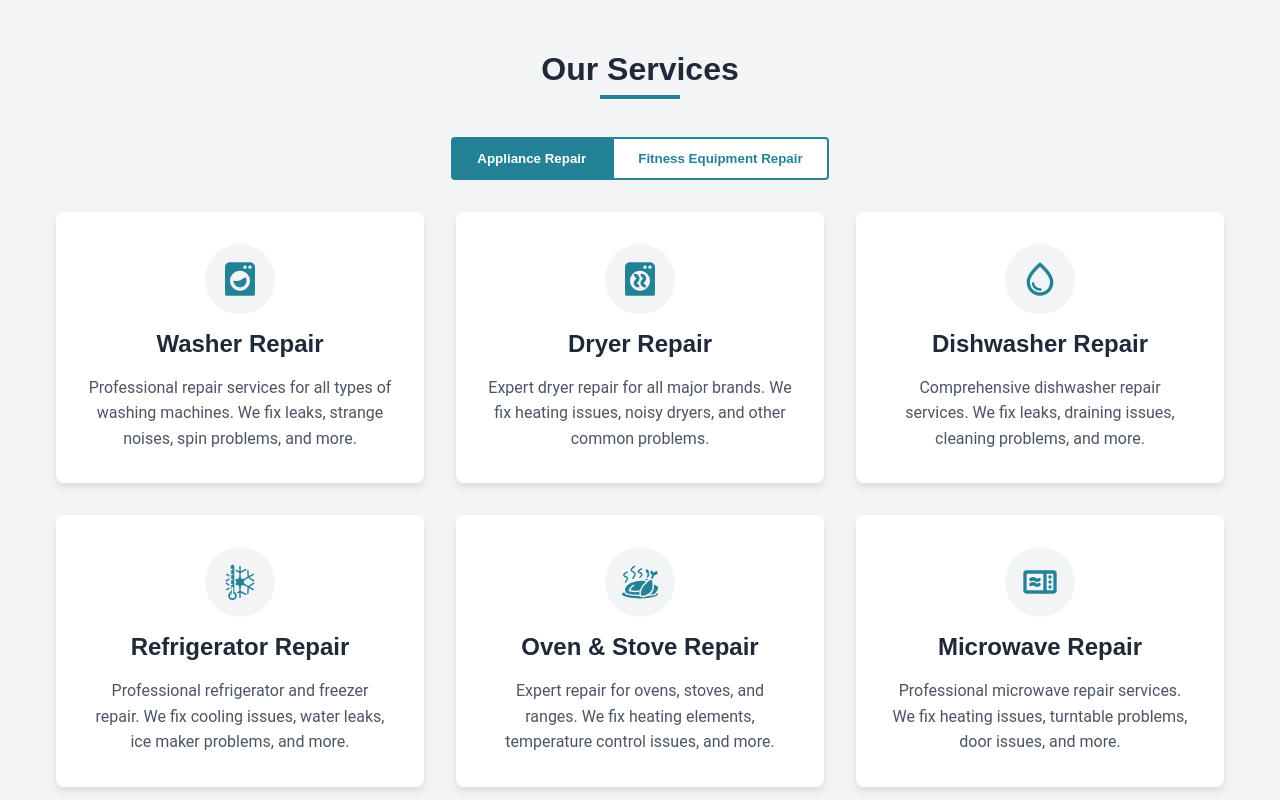
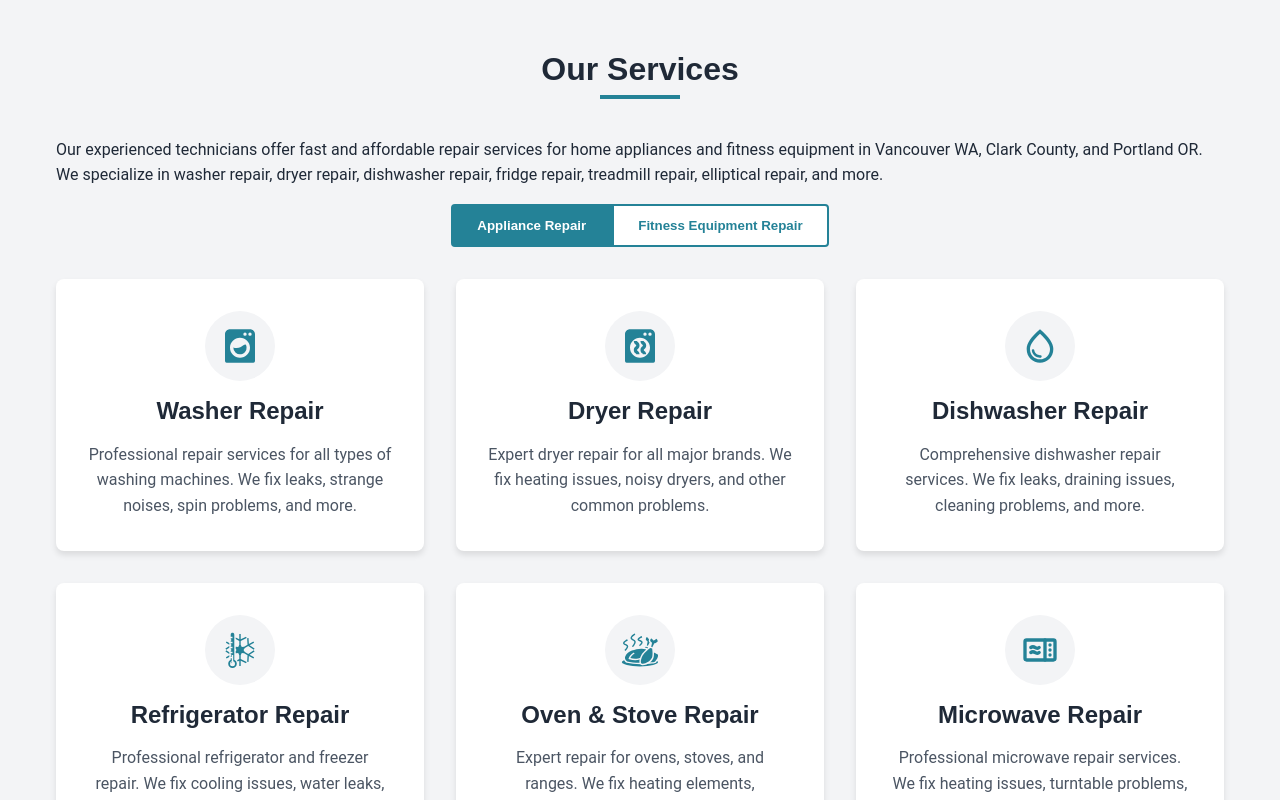
Before and after one commit to pdxserg/appliance-repair-spa, a React (Vite) app: page / in a window 1280 px wide. Shown: the part 900-1700 px from the top of the page. Built offline with nearby package versions, Linux system fonts and the light colour scheme.

Commit message:
fix: optimisation

```diff
--- a/index.html
+++ b/index.html
@@ -1,5 +1,7 @@
 <!doctype html>
 <html lang="en-US">
+
+
 <head>
     <meta charset="UTF-8"/>
     <link rel="icon" type="image/svg+xml" href="/vite.svg"/>
@@ -16,9 +18,34 @@
 
 
     <link rel="canonical" href="https://appliancefitnessrepair.com"/>
-    <title>Appliance & Fitness Repair | Clark County, WA</title>
+    <title>Appliance & Fitness Equipment Repair | Vancouver WA & Portland OR</title>
+    <script type="application/ld+json">
+        {
+            "@context": "https://schema.org",
+            "@type": "LocalBusiness",
+            "name": "Appliance & Fitness Repair",
+            "image": "https://appliancefitnessrepair.com/logo.png",
+            "url": "https://appliancefitnessrepair.com",
+            "telephone": "+1-360-404-0169",
+            "address": {
+                "@type": "PostalAddress",
+                "addressLocality": "Vancouver",
+                "addressRegion": "WA",
+                "postalCode": "98662",
+                "addressCountry": "US"
+            },
+            "areaServed": ["Vancouver WA", "Portland OR", "Clark County WA"],
+            "openingHours": ["Mo-Sa 08:00-18:00"],
+            "geo": {
+                "@type": "GeoCoordinates",
+                "latitude": 45.6387,
+                "longitude": -122.6615
+            },
+            "category": "Home Appliance Repair"
+        }
+    </script>
+</head>
 
-</head>
 <body>
 <div id="root"></div>
 <script type="module" src="/src/main.tsx"></script>
--- a/src/components/Footer/Footer.tsx
+++ b/src/components/Footer/Footer.tsx
@@ -13,7 +13,8 @@ const Footer = () => {
 				<div className={styles.footerContent}>
 					<div className={styles.footerLogo}>
 						<h2>Kaspian Star LLC</h2>
-						<p>Professional appliance and fitness equipment repair services in Clark County, WA.</p>
+						<p>Looking for reliable appliance or fitness equipment repair near you? We proudly serve Vancouver WA, Battle Ground,
+							Camas, Washougal, Ridgefield, and Portland OR. Book your service today!</p>
 						<div className={styles.social}>
 							<a href="https://facebook.com" target="_blank" rel="noopener noreferrer" aria-label="Facebook">
 								<FiFacebook />
--- a/src/components/Hero/Hero.tsx
+++ b/src/components/Hero/Hero.tsx
@@ -8,7 +8,7 @@ const Hero = () => {
 			<div className={styles.overlay}>
 				<div className="container">
 					<div className={styles.heroContent}>
-						<h1>Appliance & Fitness Equipment Repair</h1>
+						<h1>Appliance & Fitness Equipment Repair in Vancouver, WA and Portland, OR</h1>
 						<p>Fast, reliable repair services for all major brands in Clark County, WA</p>
 						<div className={styles.heroCta}>
 							<Link
--- a/src/components/Services/ServiceCard.tsx
+++ b/src/components/Services/ServiceCard.tsx
@@ -41,12 +41,22 @@ const ServiceCard = ({service}: ServiceCardProps) => {
 	};
 
 	return (
-		<div className={styles.serviceCard}>
+		<div className={styles.serviceCard} itemScope itemType="https://schema.org/Service">
 			<div className={styles.cardIcon}>
 				{getIcon(service.icon)}
 			</div>
-			<h3>{service.name}</h3>
-			<p>{service.description}</p>
+			<div>
+				<h3 itemProp="name">{service.name}</h3>
+				<p itemProp="description">{service.description}</p>
+				<meta itemProp="serviceType" content={`${service.name} Service`}/>
+				<meta itemProp="areaServed" content="Vancouver WA"/>
+				<meta itemProp="areaServed" content="Portland OR"/>
+				<meta itemProp="provider" content="Kaspian Star Appliance & Fitness Repair"/>
+				<meta itemProp="priceRange" content="$$"/>
+			</div>
+
+			{/*<h3>{service.name}</h3>*/}
+			{/*<p>{service.description}</p>*/}
 		</div>
 	);
 };
--- a/src/components/Services/Services.tsx
+++ b/src/components/Services/Services.tsx
@@ -9,9 +9,24 @@ const Services = () => {
 	const [activeTab, setActiveTab] = useState<'appliance' | 'fitness'>('appliance');
 
 	return (
-		<section id="services" className={`section ${styles.servicesSection}`}>
+		<section id="services"
+		         className={`section ${styles.servicesSection}`}
+		         itemScope
+		         itemType="https://schema.org/Service"
+		>
 			<div className="container">
 				<h2 className="section-title">Our Services</h2>
+				<p itemProp="description">
+					Our experienced technicians offer fast and affordable repair services for home appliances and
+					fitness equipment
+					in Vancouver WA, Clark County, and Portland OR. We specialize in washer repair, dryer repair,
+					dishwasher
+					repair, fridge repair, treadmill repair, elliptical repair, and more.
+				</p>
+				<meta itemProp="areaServed" content="Vancouver WA, Clark County, Portland OR"/>
+				<meta itemProp="provider" content="Kaspian Star Appliance & Fitness Repair"/>
+				<meta itemProp="serviceType" content="Appliance and Fitness Equipment Repair"/>
+				<meta itemProp="priceRange" content="$$"/>
 
 				<div className={styles.tabContainer}>
 					<button
@@ -31,11 +46,11 @@ const Services = () => {
 				<div className={styles.servicesGrid}>
 					{activeTab === 'appliance' ? (
 						applianceServices.map(service => (
-							<ServiceCard key={service.id} service={service} />
+							<ServiceCard key={service.id} service={service}/>
 						))
 					) : (
 						fitnessServices.map(service => (
-							<ServiceCard key={service.id} service={service} />
+							<ServiceCard key={service.id} service={service}/>
 						))
 					)}
 				</div>
```
